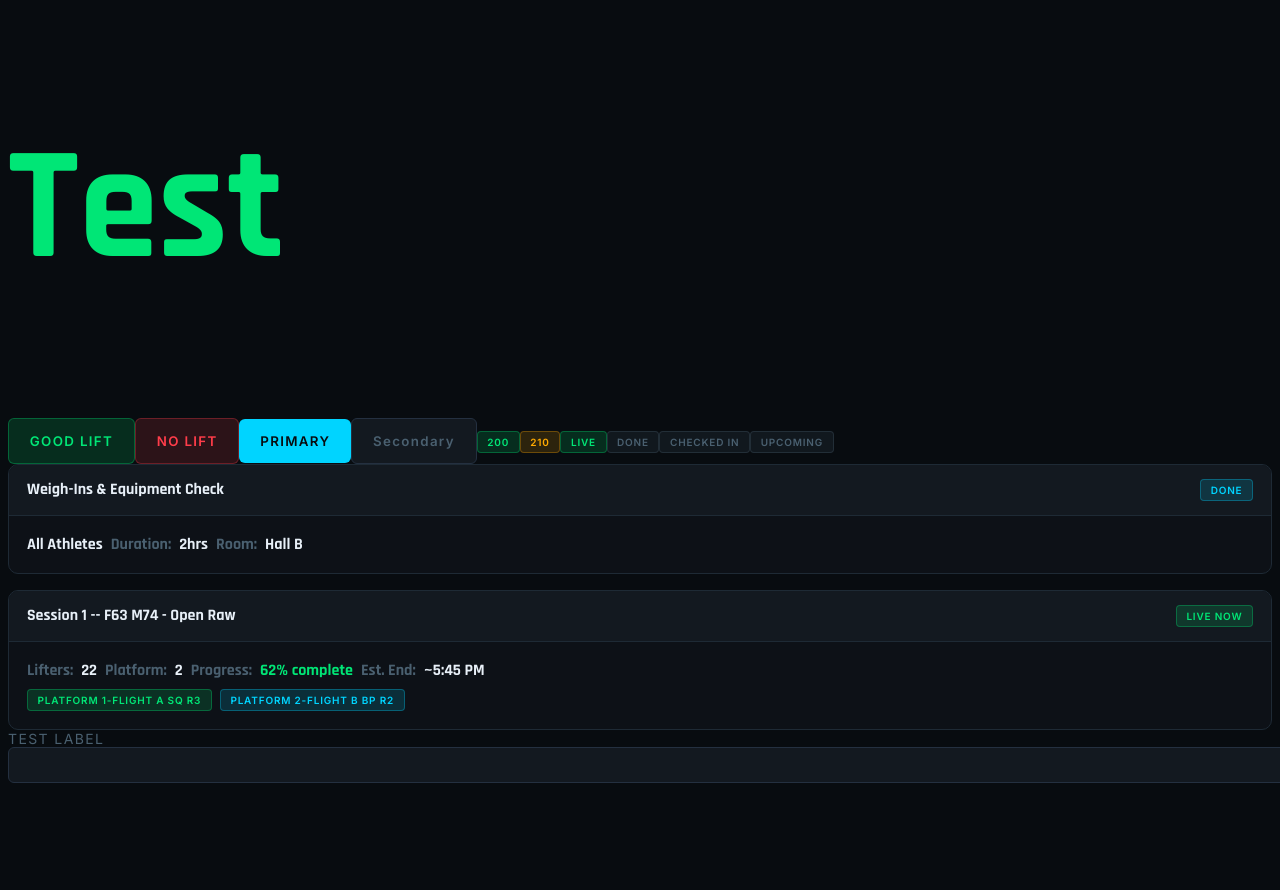
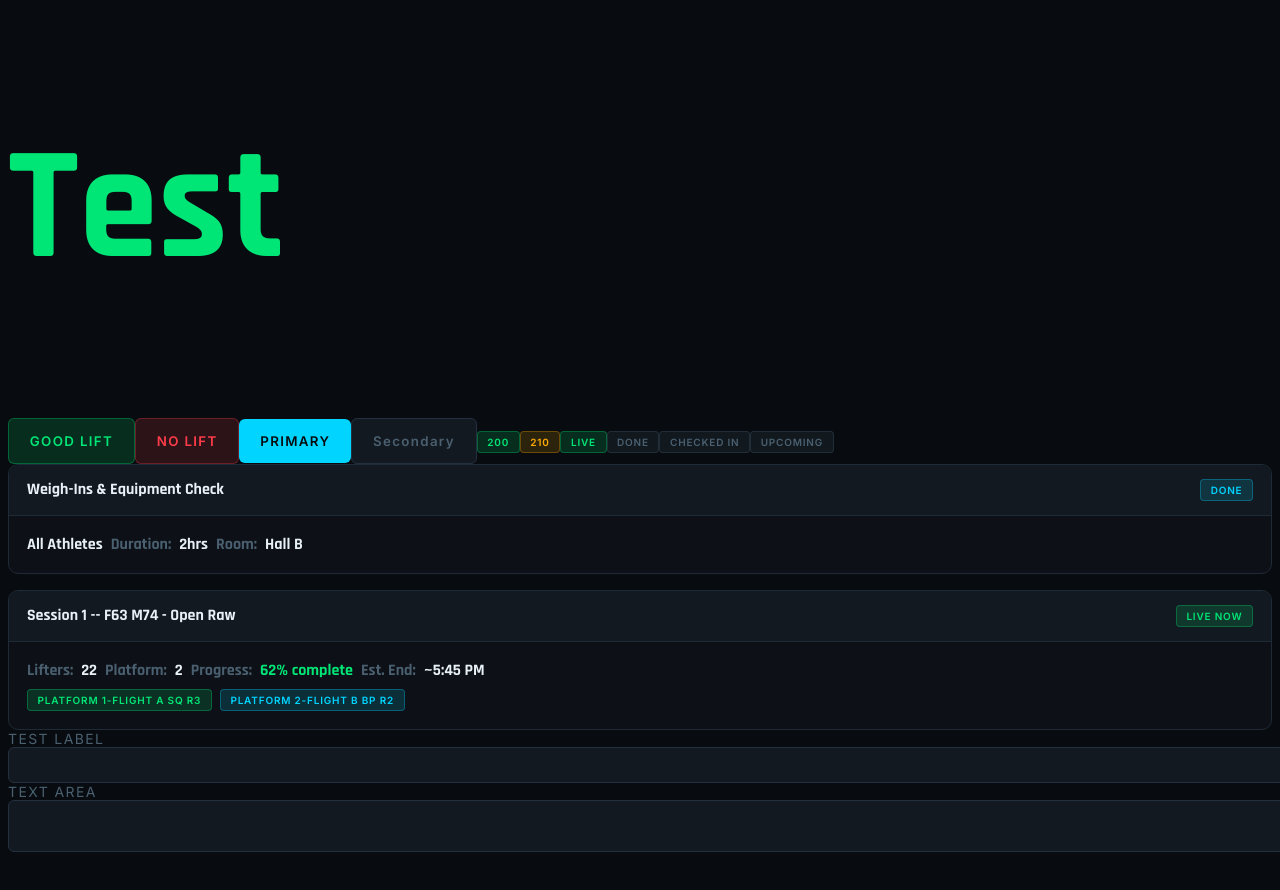
Before and after one commit to kbongco/meet-lifting-track, a Next.js app: page / in a window 1280 px wide. Shown: the top 890 px of the page. Built offline with nearby package versions, Linux system fonts and the light colour scheme.

Commit message:
completed text area

```diff
--- a/Components/component-props.ts
+++ b/Components/component-props.ts
@@ -23,7 +23,10 @@ export interface CardBodyProps {
 
 export interface FormInputProps extends React.InputHTMLAttributes<HTMLInputElement>{
   label: string;
+}
 
+export interface FormTextareaProps extends React.TextareaHTMLAttributes<HTMLTextAreaElement> {
+  label: string;
 }
 
 export type ButtonStyle = "primary" | "secondary" | "good" | "bad" | "danger"
--- /dev/null
+++ b/Components/ui/Form/FormTextArea.scss
@@ -0,0 +1,31 @@
+@import "../../../app/styles/globals.scss";
+@import "../../../app/styles/variables.scss";
+
+.chbi-form-text-container {
+  display: flex;
+  flex-direction: column;
+
+  .chbi-form-text-area-label {
+    font-family: $font-body;
+    text-transform: uppercase;
+    letter-spacing: 0.1em;
+    color: #4a6070;
+    font-size: 14px;
+  }
+  .chbi-form-text-area {
+    background: $color-panel-2;
+    border: 1px solid $color-border-2;
+    border-radius: 6px;
+    padding: 9px 12px;
+    color: $color-text;
+    font-size: 13px;
+    font-family: $font-body;
+     width: 100%;
+
+    // focus state
+    &:focus {
+      border-color: $color-accent;
+      outline: none;
+    }
+  }
+}
--- /dev/null
+++ b/Components/ui/Form/FormTextArea.tsx
@@ -0,0 +1,11 @@
+import { FormTextareaProps } from "@/Components/component-props";
+import './FormTextArea.scss'
+
+export default function FormTextArea({label, ...rest} :FormTextareaProps) {
+  return (
+    <div className='chbi-form-text-container'>
+      <label className='chbi-form-text-area-label'>{label}</label>
+      <textarea  className='chbi-form-text-area' {...rest}/>
+    </div>
+  )
+}
--- a/app/page.tsx
+++ b/app/page.tsx
@@ -4,6 +4,7 @@ import Button from "@/Components/ui/Button/Button";
 import Badge from "@/Components/ui/Badge/Badge";
 import { Card, CardHeader, CardBody } from "@/Components/ui/Card/Card";
 import FormInput from "@/Components/ui/Form/FormInput";
+import FormTextArea from "@/Components/ui/Form/FormTextArea";
 export default function Home() {
   return (
     <div>
@@ -52,7 +53,8 @@ export default function Home() {
         </Card>
       </div>
 
-      <FormInput label={"Test Label"}/>
+      <FormInput label={"Test Label"} />
+      <FormTextArea label={"Text Area"} />
 
     </div>
   );
```
